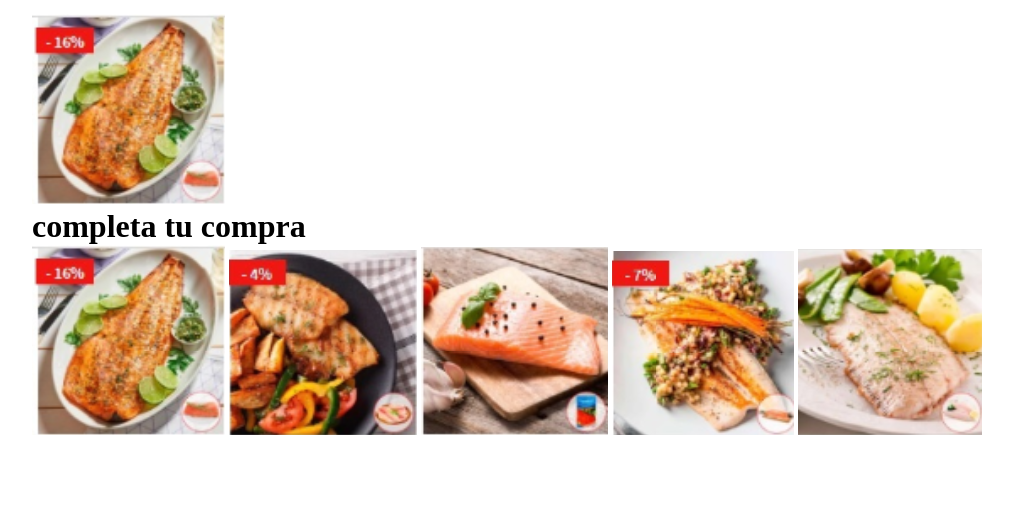
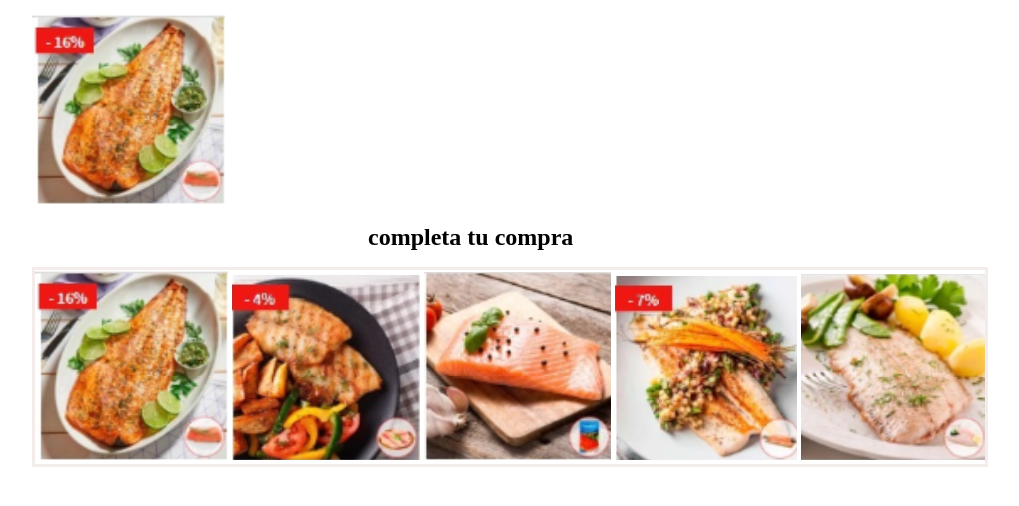
Before and after one commit to ctapullima/Web_Basica_Wong, a plain HTML site: page index.html in a window 1280 px wide. Shown: the part 196-702 px from the top of the page, without its empty margins (58-1077 px from the left). Drawn offline with Linux system fonts and the light colour scheme; files whose address does not match are found by name.

Commit message:
update bordes

```diff
--- a/estilos.css
+++ b/estilos.css
@@ -1,14 +1,17 @@
 * {
 	margin: 0;
 	padding: 0;
-	box-sizing: border-box;
+	box-sizing: border-bo;
 	text-decoration: none;
 }
 
 body {
-	margin: 0;
+	width: 90%;
+	max-width: 1200px;
+	margin: auto;
+}
 
-}
+
 
 .container {
 	margin: auto;
@@ -42,6 +45,7 @@ header {
 	margin: 0px;
 	padding: 60px 0px 0px 0px;
 	flex-basis: 43%;
+
 }
 
 .link a {
@@ -54,14 +58,23 @@ header {
 .rojo {
 
 	display: flex;
-	flex-basis: 100%;
-	max-width: 1300px;
 
 
 }
+
+
 
 .pescado {
 	width: 100%;
 	margin-top: 17px;
 
 }
+
+.letra1 {
+	padding: 1em;
+	margin-left: 20em;
+}
+
+.fotos {
+	border: solid rgb(244, 235, 235);
+}
--- a/index.html
+++ b/index.html
@@ -36,11 +36,12 @@
         </section>
         <section class="pescado">
             <img src="./imagenes/imagen1.PNG" alt="">
-            <!--  me kede aki -->
         </section>
-        <h1>
-            completa tu compra
-        </h1>
+        <section class="letra1 ">
+            <h1>
+                completa tu compra
+            </h1>
+        </section>
         <section class="fotos">
             <img src="./imagenes/imagen1.PNG" alt="">
             <img src="./imagenes/imagen2.PNG" alt="">
```
